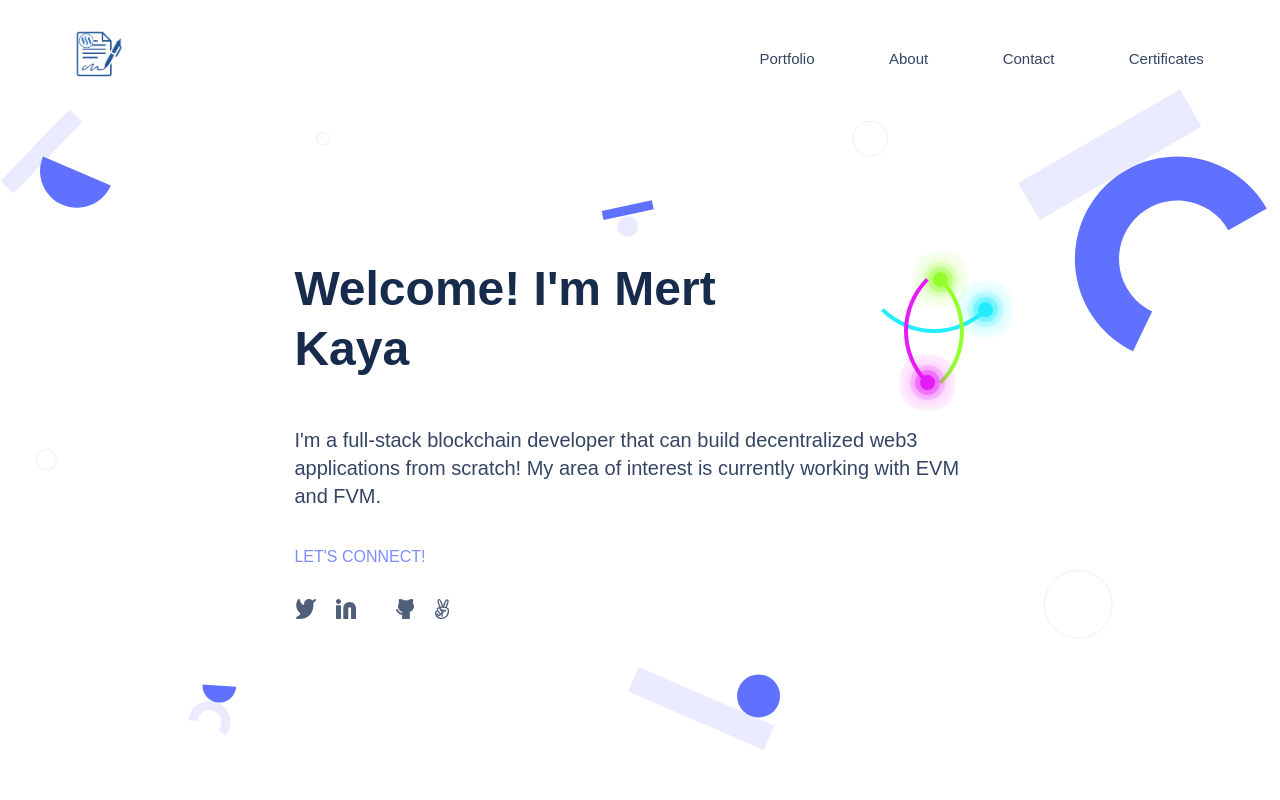
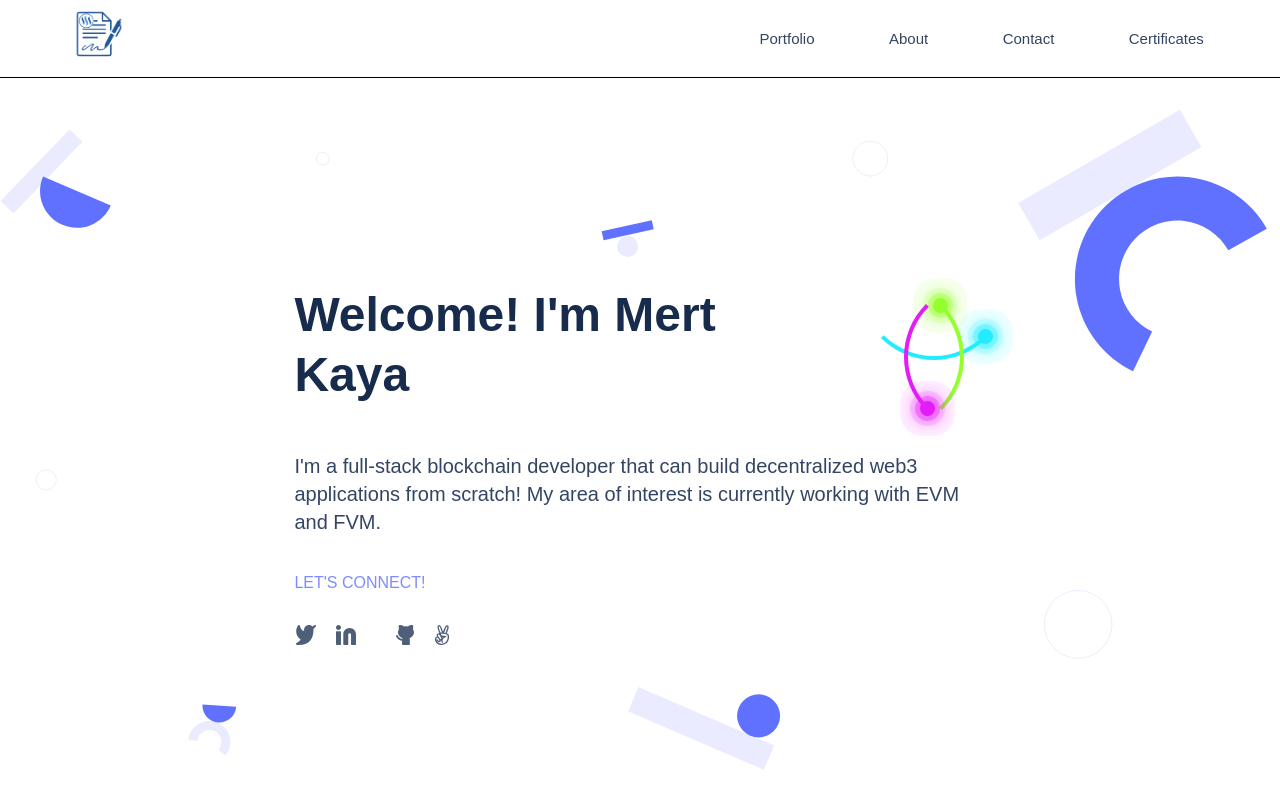
Before and after one commit to mkaya13/portfolio.github.io, a website: page index.html in a window 1280 px wide. Shown: the top 800 px of the page. Drawn offline with nearby package versions, Linux system fonts and the light colour scheme.

Commit message:
Renews cv button, project visualizations and navbar

```diff
--- a/index.html
+++ b/index.html
@@ -32,6 +32,7 @@
             </a>
 
         </nav>
+        <hr>
 
         <div class="hero-content">
 
@@ -100,7 +101,7 @@
             </ul>
             <br>
 
-            <button><a href="#contact">Request Resume</a></button>
+            <button><a href="https://docs.google.com/document/d/1Nx9zR32Ux5qzgauER7N3LhaQ1PGohSjMmwfu54qgcU0/edit?usp=sharing" target=_blank>Request Resume</a></button>
 
         </div>
 
--- a/style.css
+++ b/style.css
@@ -64,14 +64,17 @@ a:link {
 }
 
 .hero-nav {
-  display: flex;
-  flex-direction: row;
-  align-items: center;
-  position: sticky;
+  background-color: white;
+  left: 0;
+  position: fixed;
+  right: 0;
   top: 0;
-  display: flex;
+  transition: 1.5s cubic-bezier(0.86, 0, 0.07, 1);
+  z-index: 100;
+  border-bottom: 1px solid black;
   padding: 4%;
-  padding-top: 5%;
+  padding-top: 0.5%;
+  padding-bottom: 0.5%;
 }
 
 .card-u-list a {
@@ -131,6 +134,7 @@ li.list-element + img {
 .toggle-button {
   position: absolute;
   right: 4%;
+  bottom: 40%;
   flex-direction: column;
   justify-content: space-between;
   width: 30px;
@@ -177,6 +181,7 @@ li.list-element + img {
 .hero-content {
   display: flex;
   flex-direction: column;
+  padding-top: 150px;
   margin-top: 110px;
 }
 
@@ -768,8 +773,6 @@ h5 {
     display: flex;
     align-items: center;
     justify-content: space-between;
-    padding: 4%;
-    padding-top: 2%;
   }
 
   .about-technologies li {
```
Also changed, not shown: img/BudgetApp.png, img/SpaceTravelers.png.
